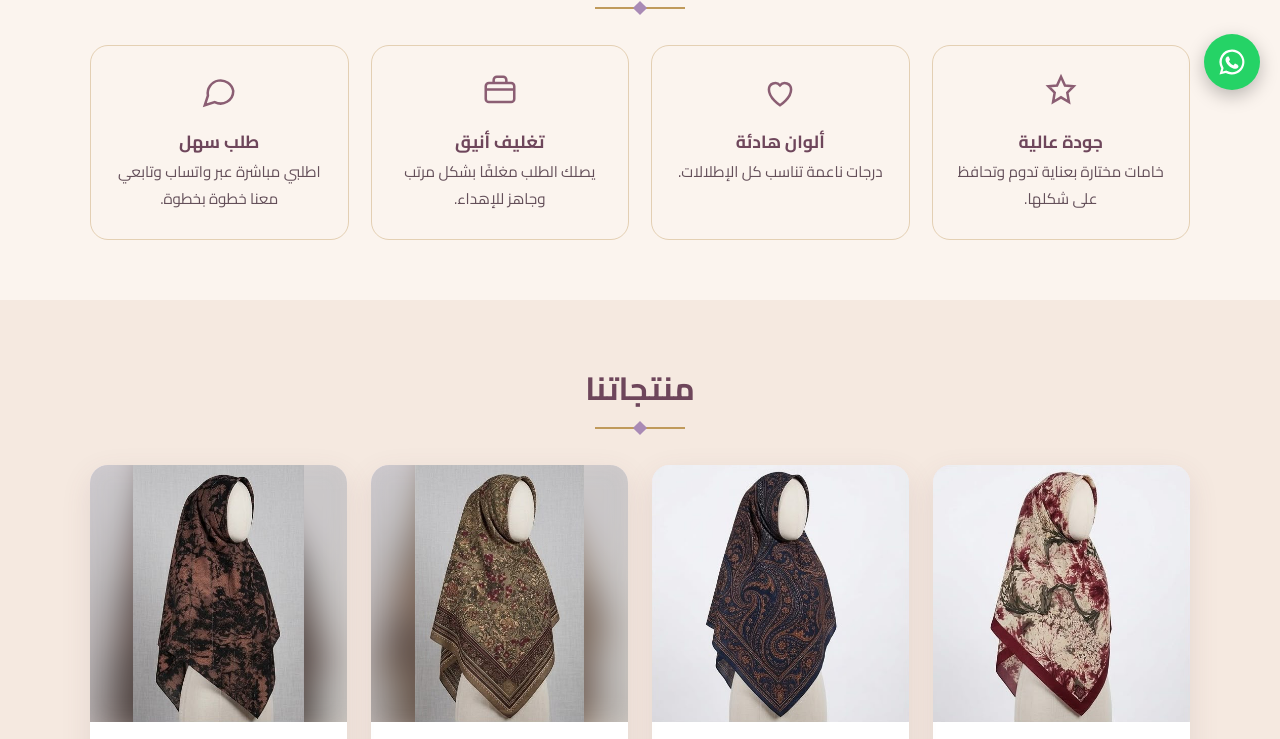
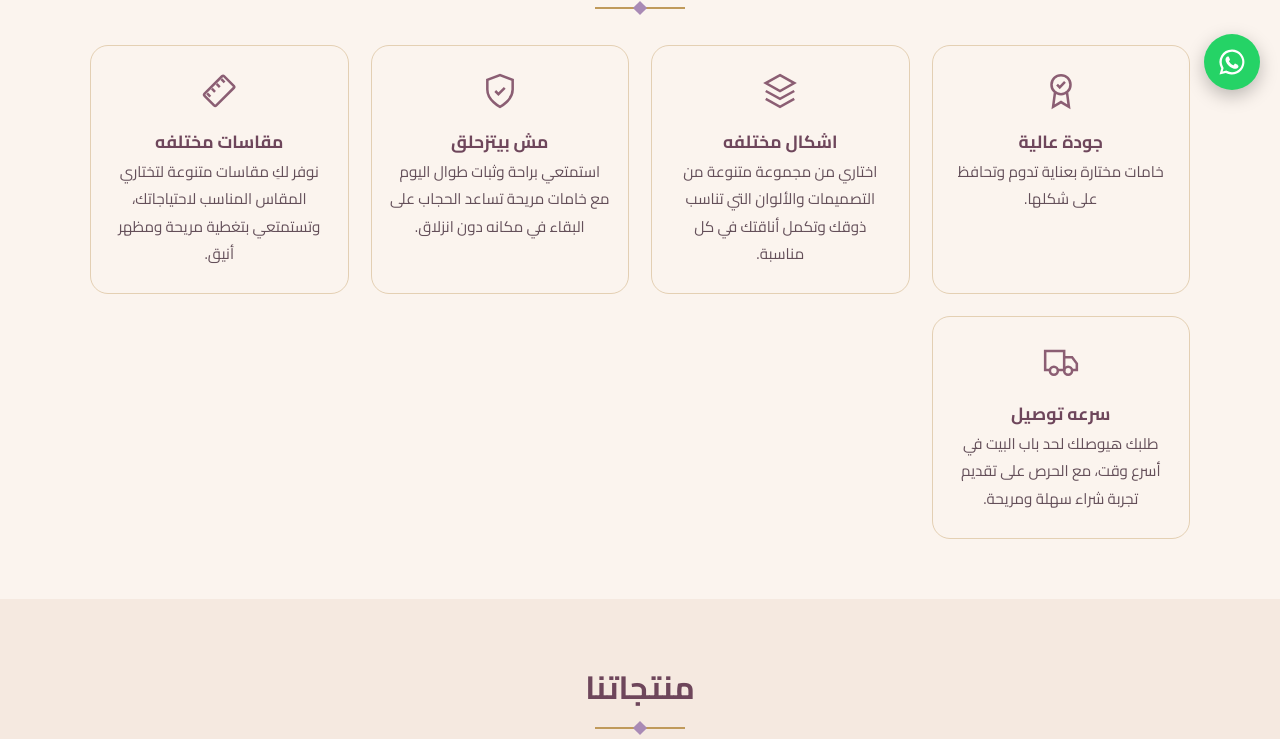
Before and after one commit to Magic-Design1/Perry-s_Khimar, a plain HTML site: page index.html in a window 1280 px wide. Shown: the part 690-1429 px from the top of the page. Drawn offline with nearby package versions, Linux system fonts and the light colour scheme.

Commit message:
Update index.html

```diff
--- a/index.html
+++ b/index.html
@@ -185,20 +185,46 @@ footer img{width:80px;height:80px;border-radius:50%;margin:0 auto 10px;object-fi
       <div class="section-title"><h2>لماذا Perry’s؟</h2><div class="divider"></div></div>
       <div class="feat-grid">
         <div class="feat">
-          <svg viewBox="0 0 24 24"><path d="M12 3l2.5 5.5L20 9l-4 4 1 6-5-3-5 3 1-6-4-4 5.5-.5z"/></svg>
+<svg viewBox="0 0 24 24">
+  <circle cx="12" cy="8" r="6"/>
+  <path d="m8.2 13-1.2 9 5-3 5 3-1.2-9"/>
+  <path d="m9.5 8 1.7 1.7 3.3-3.4"/>
+</svg>
           <h3>جودة عالية</h3><p>خامات مختارة بعناية تدوم وتحافظ على شكلها.</p>
         </div>
         <div class="feat">
-          <svg viewBox="0 0 24 24"><path d="M12 21s-7-4.5-7-10a4 4 0 017-2.6A4 4 0 0119 11c0 5.5-7 10-7 10z"/></svg>
-          <h3>ألوان هادئة</h3><p>درجات ناعمة تناسب كل الإطلالات.</p>
+<svg viewBox="0 0 24 24">
+  <path d="m12 2 9 5-9 5-9-5 9-5z"/>
+  <path d="m3 12 9 5 9-5"/>
+  <path d="m3 17 9 5 9-5"/>
+</svg>
+          <h3>اشكال مختلفه</h3><p>اختاري من مجموعة متنوعة من التصميمات والألوان التي تناسب ذوقك وتكمل أناقتك في كل مناسبة.</p>
         </div>
         <div class="feat">
-          <svg viewBox="0 0 24 24"><rect x="3" y="7" width="18" height="12" rx="2"/><path d="M3 11h18M8 7V5a2 2 0 012-2h4a2 2 0 012 2v2"/></svg>
-          <h3>تغليف أنيق</h3><p>يصلك الطلب مغلفًا بشكل مرتب وجاهز للإهداء.</p>
+<svg viewBox="0 0 24 24">
+  <path d="M12 22s8-4 8-11V5l-8-3-8 3v6c0 7 8 11 8 11z"/>
+  <path d="m9 12 2 2 4-4"/>
+</svg>
+          <h3>مش بيتزحلق</h3><p>استمتعي براحة وثبات طوال اليوم مع خامات مريحة تساعد الحجاب على البقاء في مكانه دون انزلاق.</p>
         </div>
         <div class="feat">
-          <svg viewBox="0 0 24 24"><path d="M21 12a8 8 0 01-11.7 7L3 21l2-6.1A8 8 0 1121 12z"/></svg>
-          <h3>طلب سهل</h3><p>اطلبي مباشرة عبر واتساب وتابعي معنا خطوة بخطوة.</p>
+<svg viewBox="0 0 24 24">
+  <path d="m21.3 8.7-6-6a1 1 0 0 0-1.4 0l-11 11a1 1 0 0 0 0 1.4l6 6a1 1 0 0 0 1.4 0l11-11a1 1 0 0 0 0-1.4z"/>
+  <path d="m7.5 10.5 2 2"/>
+  <path d="m10.5 7.5 2 2"/>
+  <path d="m13.5 4.5 2 2"/>
+  <path d="m4.5 13.5 2 2"/>
+</svg>
+          <h3>مقاسات مختلفه</h3><p>نوفر لكِ مقاسات متنوعة لتختاري المقاس المناسب لاحتياجاتك، وتستمتعي بتغطية مريحة ومظهر أنيق.</p>
+        </div>
+        <div class="feat">
+<svg viewBox="0 0 24 24">
+  <path d="M10 17h4V5H2v12h3"/>
+  <path d="M14 9h5l3 4v4h-3"/>
+  <circle cx="7.5" cy="17.5" r="2.5"/>
+  <circle cx="16.5" cy="17.5" r="2.5"/>
+</svg>
+          <h3>سرعه توصيل</h3><p>طلبك هيوصلك لحد باب البيت في أسرع وقت، مع الحرص على تقديم تجربة شراء سهلة ومريحة.</p>
         </div>
       </div>
     </div>
```
